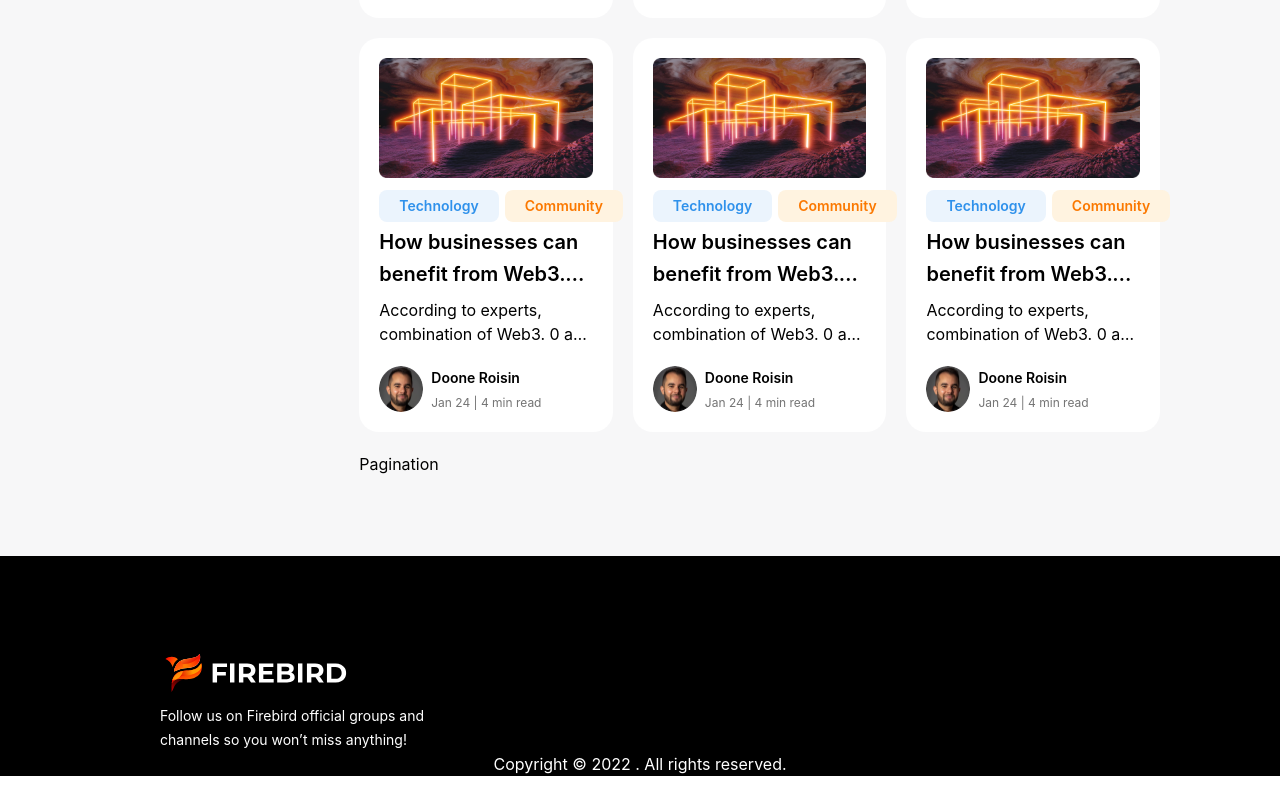
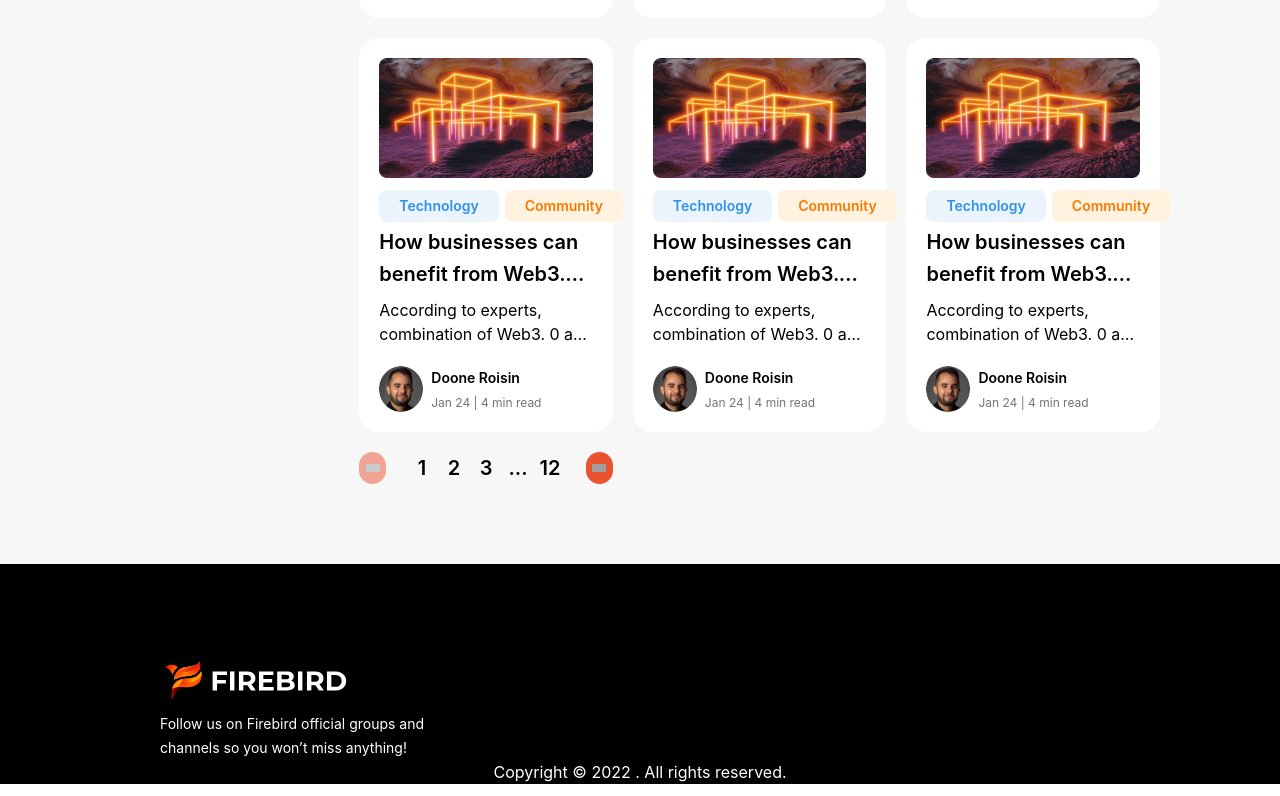
Before and after one commit to polkafoundry/firebird-techblog, a Next.js app in the folder frontend/: page /articles in a window 1280 px wide. Shown: the part 966-1762 px from the top of the page. Built offline with nearby package versions, Linux system fonts and the light colour scheme; grey boxes are pictures that could not be loaded.

Commit message:
fe user: do base components

```diff
--- /dev/null
+++ b/frontend/components/Base/DropDown/index.tsx
@@ -0,0 +1,62 @@
+import { Menu, Transition } from "@headlessui/react"
+import clsx from "clsx"
+import Image from "next/image"
+import { Fragment } from "react"
+
+type DropDownProps = {
+  items?: any[]
+  label?: any
+  selectedItem?: any
+}
+
+const DropDown = (props: DropDownProps) => {
+  const { items = [], label, selectedItem } = props
+  return (
+    <Menu as="div" className="relative inline-block text-left">
+      <div>
+        <Menu.Button className="inline-flex w-full justify-between items-center rounded-xl bg-white px-3 py-2.5 text-base font-semibold">
+          {selectedItem?.label || label}
+          <Image
+            className="cursor-pointer"
+            src="/images/icon-down.svg"
+            width={14}
+            height={8}
+            alt=""
+          />
+        </Menu.Button>
+      </div>
+
+      <Transition
+        as={Fragment}
+        enter="transition ease-out duration-100"
+        enterFrom="transform opacity-0 scale-95"
+        enterTo="transform opacity-100 scale-100"
+        leave="transition ease-in duration-75"
+        leaveFrom="transform opacity-100 scale-100"
+        leaveTo="transform opacity-0 scale-95"
+      >
+        <Menu.Items className="absolute right-0 left-0 z-10 mt-2 origin-top-right rounded-xl bg-white">
+          <div className="py-1">
+            {items.map((item) => (
+              <Menu.Item key={item.value}>
+                {({ active }) => (
+                  <a
+                    href="#"
+                    className={clsx(
+                      active ? "bg-gray-100 text-gray-900" : "text-gray-700",
+                      "block px-4 py-2 text-sm"
+                    )}
+                  >
+                    {item.label}
+                  </a>
+                )}
+              </Menu.Item>
+            ))}
+          </div>
+        </Menu.Items>
+      </Transition>
+    </Menu>
+  )
+}
+
+export default DropDown
--- a/frontend/components/Base/Pagination/index.tsx
+++ b/frontend/components/Base/Pagination/index.tsx
@@ -1,7 +1,87 @@
-import React from "react"
+import clsx from "clsx"
+import Image from "next/image"
+import Link from "next/link"
+import ButtonLink from "../ButtonLink"
 
-const Pagination = () => {
-  return <div>Pagination</div>
+type PaginationProps = {
+  className?: string
+  currentPage: number
+}
+
+const fakePagination = {
+  startPage: 1,
+  endPage: 12
+}
+
+const Pagination = (props: PaginationProps) => {
+  const { className = "", currentPage } = props
+  return (
+    <div className={clsx("flex items-center", className)}>
+      <ButtonLink
+        className={clsx(
+          fakePagination.startPage === 1 && "opacity-50",
+          "bg-birdRed w-8 h-8 justify-center"
+        )}
+        href="#"
+      >
+        <Image
+          className="cursor-pointer"
+          src="/images/icon-previous.svg"
+          width={14}
+          height={8}
+          alt=""
+        />
+      </ButtonLink>
+      <div className="flex mx-5">
+        {Array(
+          fakePagination.endPage - fakePagination.startPage > 3
+            ? 3
+            : fakePagination.endPage - fakePagination.startPage
+        )
+          .fill(1)
+          .map((item, index) => (
+            <Link href="#" key={index}>
+              <a
+                className={clsx(
+                  currentPage === fakePagination.startPage + index &&
+                    "text-birdRed",
+                  "w-8 text-center text-xl font-semibold hover:text-birdRed transition "
+                )}
+              >
+                {fakePagination.startPage + index}
+              </a>
+            </Link>
+          ))}
+
+        {fakePagination.endPage - fakePagination.startPage > 3 && (
+          <Link href="#">
+            <a className="w-8 text-center text-xl font-semibold hover:text-birdRed transition ">
+              ...
+            </a>
+          </Link>
+        )}
+        <Link href="#">
+          <a
+            className={clsx(
+              currentPage === fakePagination.endPage && "text-birdRed",
+              "w-8 text-center text-xl font-semibold hover:text-birdRed transition "
+            )}
+          >
+            {fakePagination.endPage}
+          </a>
+        </Link>
+      </div>
+      <ButtonLink className="bg-birdRed w-8 h-8 justify-center" href="">
+        <Image
+          className="cursor-pointer"
+          src="/images/icon-next.svg"
+          width={14}
+          height={8}
+          alt=""
+        />
+      </ButtonLink>
+    </div>
+  )
 }
 
 export default Pagination
--- a/frontend/package.json
+++ b/frontend/package.json
@@ -9,8 +9,9 @@
     "lint": "next lint"
   },
   "dependencies": {
+    "@apollo/client": "^3.6.9",
+    "@headlessui/react": "^1.7.3",
     "@netlify/plugin-nextjs": "^4.23.3",
-    "@apollo/client": "^3.6.9",
     "clsx": "^1.2.1",
     "graphql": "^16.6.0",
     "next": "12.3.0",
```
Also changed, not shown: 1 other file (tests, documents, lock files or other folders).
